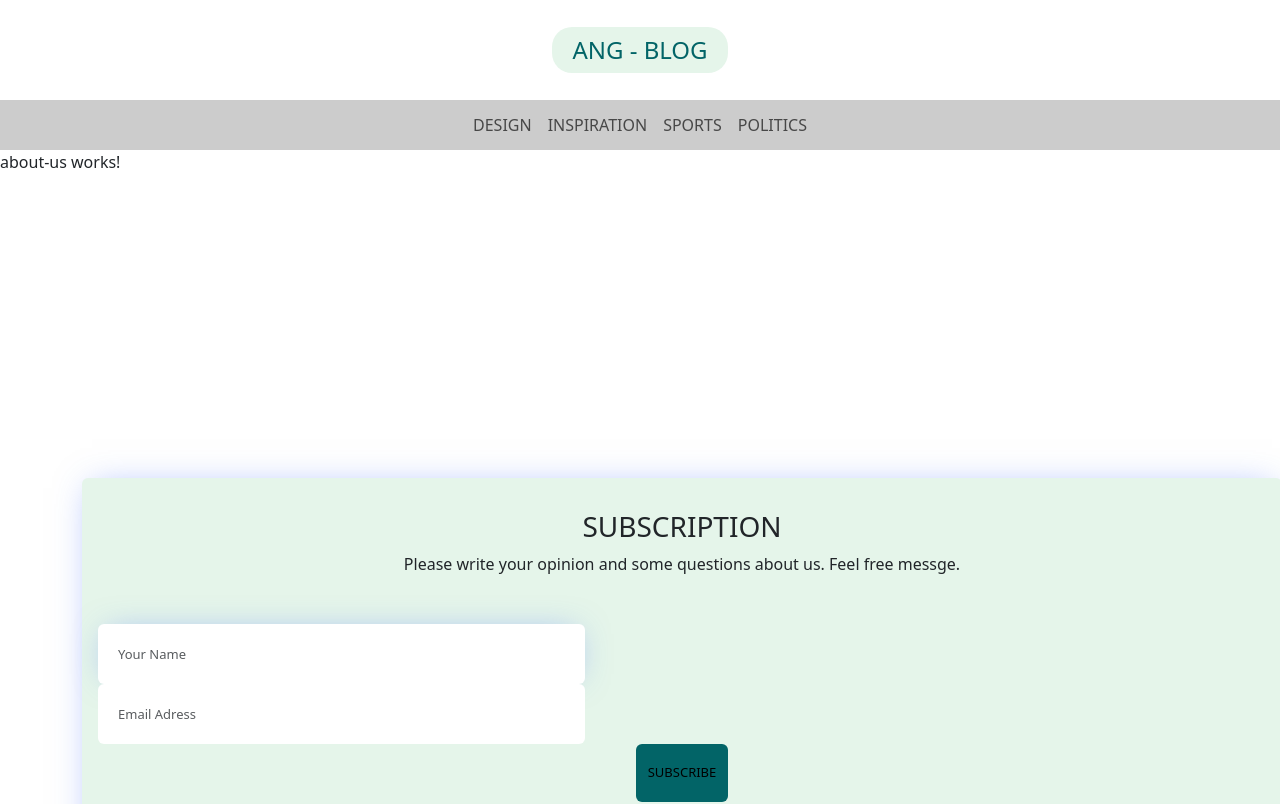
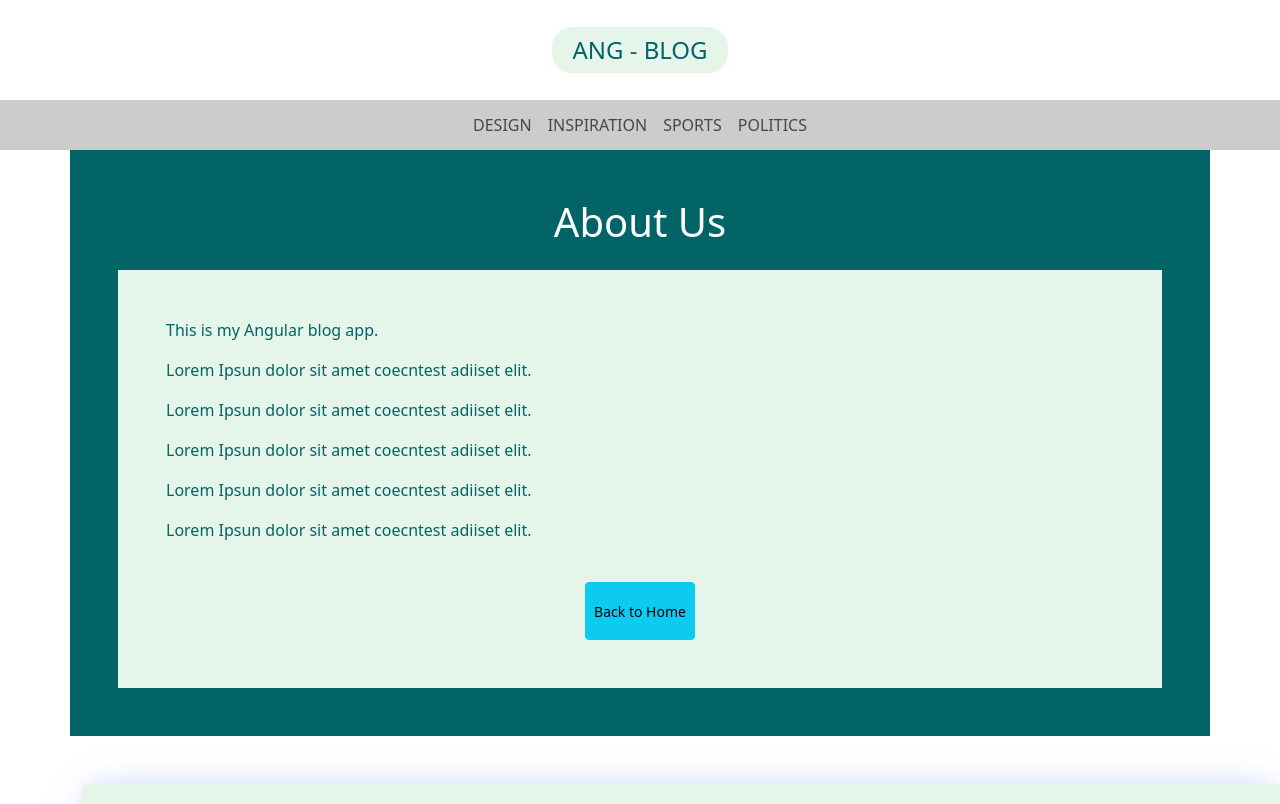
Before and after one commit to mister940011/normal-blog-app, an Angular app: page /about in a window 1280 px wide. Shown: the top 804 px of the page. Built offline with nearby package versions, Linux system fonts and the light colour scheme.

Commit message:
Complete aboutUs page design

```diff
--- a/src/app/pages/about-us/about-us.component.html
+++ b/src/app/pages/about-us/about-us.component.html
@@ -1 +1,21 @@
-<p>about-us works!</p>
+<section class="mt-5">
+    <div class="container mt-5 mb-5 p-5 bg-theme">
+
+        <h1 class="text-white text-center"> About Us </h1>
+        <div class="p-5 mt-4 bg-secondary-theme text-theme-primary">
+
+            <p>This is my Angular blog app.</p>
+            <p>Lorem Ipsun dolor sit amet coecntest adiiset elit.</p>
+            <p>Lorem Ipsun dolor sit amet coecntest adiiset elit.</p>
+            <p>Lorem Ipsun dolor sit amet coecntest adiiset elit.</p>
+            <p>Lorem Ipsun dolor sit amet coecntest adiiset elit.</p>
+            <p>Lorem Ipsun dolor sit amet coecntest adiiset elit.</p>
+
+            <div class="text-center">
+                <button class="btn btn-info btn-sm mt-4 btn-theme"> Back to Home </button>
+            </div>
+
+
+        </div>
+    </div>
+</section>
--- a/src/app/subscription-form/subscription-form.component.css
+++ b/src/app/subscription-form/subscription-form.component.css
@@ -4,12 +4,6 @@
     width: 1200px;
 }
 
-.btn-sub{
-    height: 58px;
-    border : none;
-    font-size: 13px;
-    background-color: var(--primary-color);
-}
 
 .subs-text{
     width: 600px;
--- a/src/app/subscription-form/subscription-form.component.html
+++ b/src/app/subscription-form/subscription-form.component.html
@@ -14,7 +14,7 @@
                 </div>
 
                 <div class="col-md-2"></div>
-                    <button class="btn btn-info btn-block btn-sub">SUBSCRIBE</button>
+                    <button class="btn btn-info btn-block btn-theme">SUBSCRIBE</button>
             </form>
         </div>
     </div>
--- a/src/styles.css
+++ b/src/styles.css
@@ -47,3 +47,14 @@ input[type = text], input[type = email] {
 .bg-secondary-theme{
     background-color: var(--secondary-color);
 }
+
+.text-theme-primary{
+    color: var(--primary-color);
+}
+
+.btn-theme{
+    height: 58px;
+    border : none;
+    font-size: 13px;
+    background-color: var(--primary-color);
+}
```
